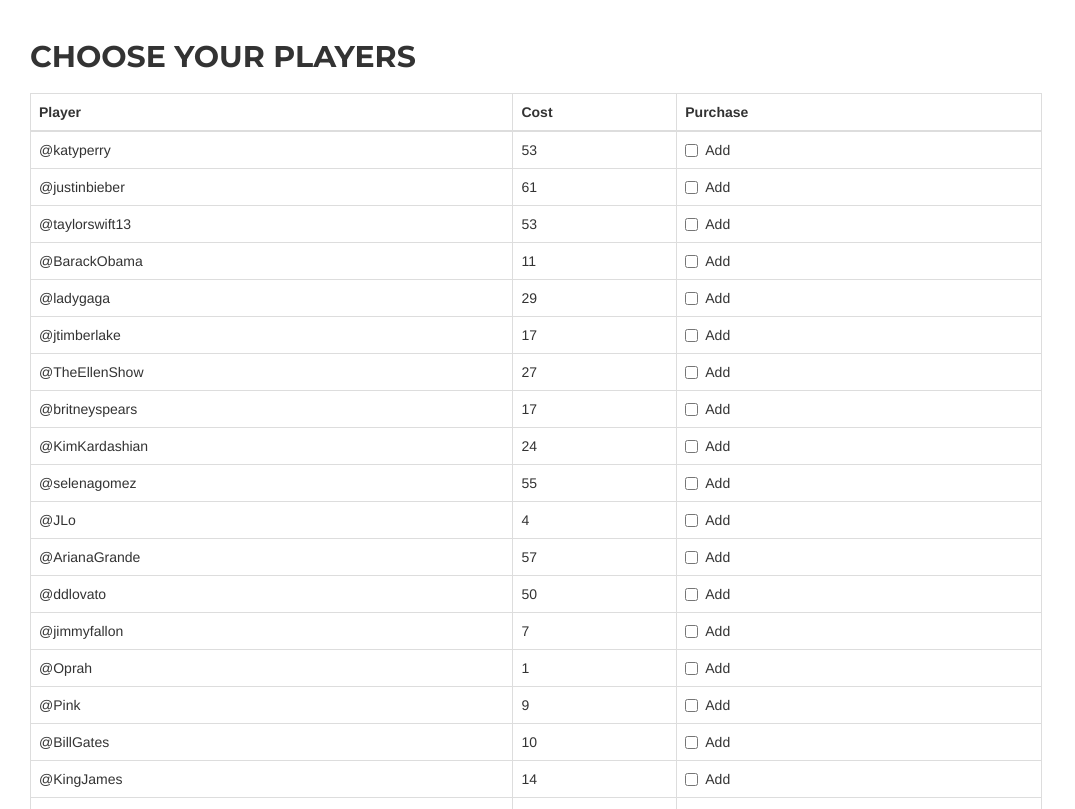
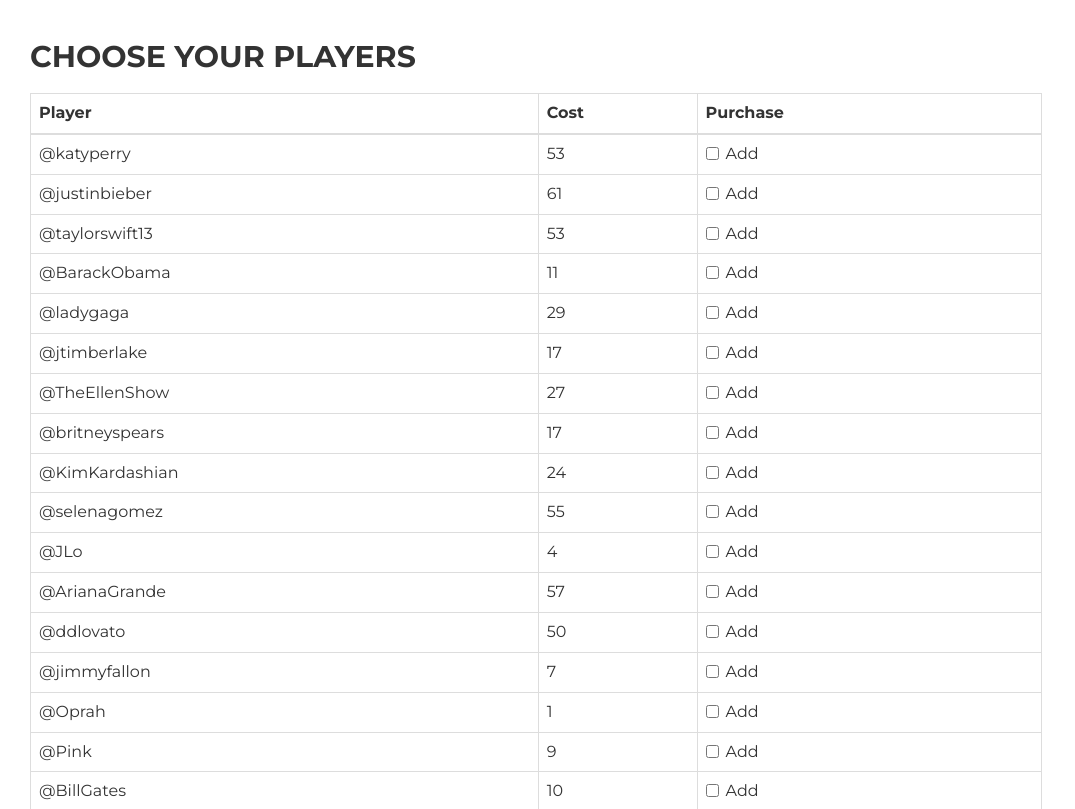
Before and after one commit to jonathan-ostrander/FantasyTwitter, a Flask app: page /team in a window 1280 px wide. Shown: the part 52-861 px from the top of the page, without its empty margins (0-1075 px from the left). Run offline with Flask 2, Linux system fonts and the light colour scheme; a user stored in the database is signed in; data comes from the database, SQL or seed files in the repository; data that the repository does not hold is empty; some libraries are stand-ins or nearby versions.

Commit message:
changed css styling for leaderboard

```diff
--- a/static/css/fantasy.css
+++ b/static/css/fantasy.css
@@ -457,3 +457,12 @@
     display: none;
     opacity: 0;
 }
+
+tr {
+    font-family: Montserrat,"Helvetica Neue",Helvetica,Arial,sans-serif;
+    font-size: 16px;
+    font-weight: 500;
+    line-height: 1.42857143;
+    color: #333;
+    background-color: #fff;
+}
```
